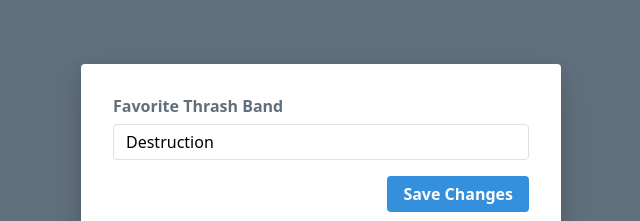
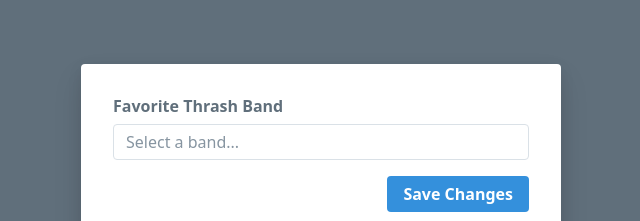
Before and after one commit to aristotele/advanced-vue-component-design, a Vue app: page / in a window 1280 px wide. Shown: the top 221 px of the page, without its empty margins (319-959 px from the left). Built offline with nearby package versions, Linux system fonts and the light colour scheme.

Commit message:
Add v-model

```diff
--- a/src/App.vue
+++ b/src/App.vue
@@ -3,7 +3,7 @@
     <div class="max-w-sm mx-auto card mt-8">
       <div class="mb-4">
         <label class="form-label mb-2">Favorite Thrash Band</label>
-        <search-select></search-select>
+        <search-select v-model="selectedBand" :options="bands"></search-select>
       </div>
       <div class="text-right">
         <button type="button" class="btn btn-blue">Save Changes</button>
@@ -18,7 +18,28 @@
 export default {
   name: "App",
 
-  components: { SearchSelect }
+  components: { SearchSelect },
+
+  data() {
+    return {
+      selectedBand: null,
+      bands: [
+        "Anthrax",
+        "Dark Angel",
+        "Death Angel",
+        "Destruction",
+        "Exodus",
+        "Flotsam and Jetsam",
+        "Kreator",
+        "Megadeth",
+        "Metallica",
+        "Overkill",
+        "Sepultura",
+        "Slayer",
+        "Testament"
+      ]
+    }
+  }
 }
 </script>
 
--- a/src/assets/js/components/SearchSelect.vue
+++ b/src/assets/js/components/SearchSelect.vue
@@ -32,26 +32,12 @@
 
 <script>
 export default {
+  props: ["value", "options"],
+
   data() {
     return {
       isOpen: false,
-      value: "Destruction",
-      search: "",
-      options: [
-        "Anthrax",
-        "Dark Angel",
-        "Death Angel",
-        "Destruction",
-        "Exodus",
-        "Flotsam and Jetsam",
-        "Kreator",
-        "Megadeth",
-        "Metallica",
-        "Overkill",
-        "Sepultura",
-        "Slayer",
-        "Testament"
-      ]
+      search: ""
     }
   },
 
@@ -81,7 +67,7 @@
     },
 
     select(option) {
-      this.value = option
+      this.$emit("input", option)
       this.clearSearchInput()
       this.close()
     }
```
